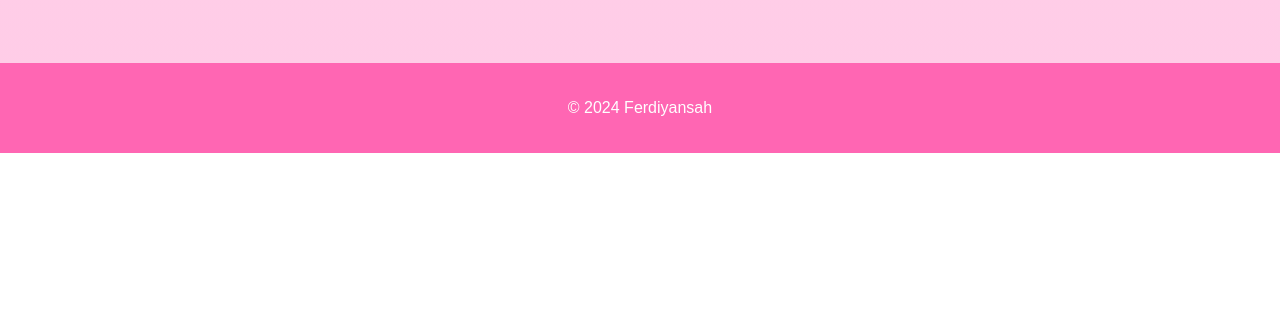
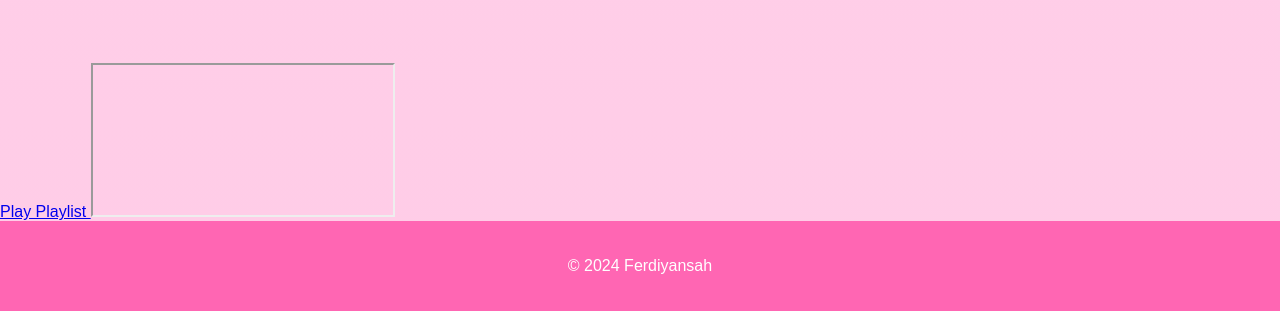
Before and after one commit to fynsykess/foryou, a plain HTML site: page index.html in a window 1280 px wide. Shown: the part 3509-3820 px from the top of the page. Before the commit the page ends 3662 px from the top, so only its background shows below. Drawn offline with Linux system fonts and the light colour scheme.

Commit message:
Update index.html

```diff
--- a/index.html
+++ b/index.html
@@ -70,6 +70,16 @@
         <p>Click the logo to open my Spotify playlist!</p>
     </section>
 
+     <!-- Tombol untuk membuka Spotify -->
+     <a class="play-button" href="javascript:void(0);" onclick="playSpotifyPlaylist()">
+        Play Playlist
+    </a>
+
+    <!-- Iframe untuk Spotify Player -->
+    <iframe id="spotifyPlayer" class="spotify-player" src="" allow="autoplay; encrypted-media"></iframe>
+
+    <script src="script.js"></script>
+
     <!-- Footer -->
     <footer>
         <p>&copy; 2024 Ferdiyansah</p>
```
